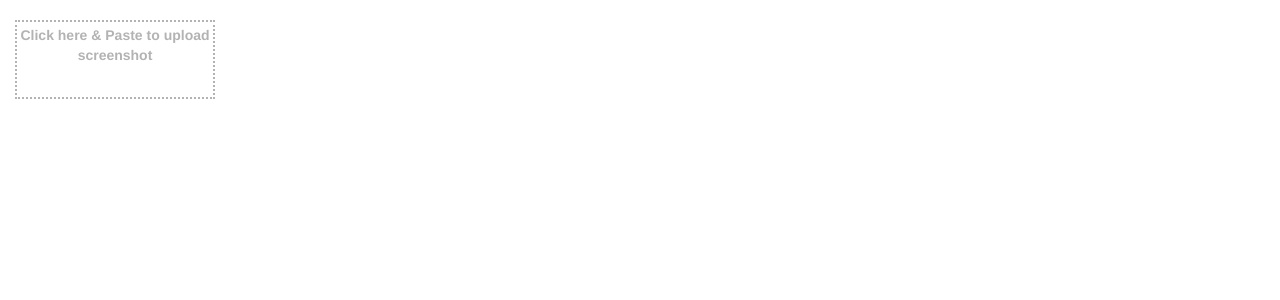
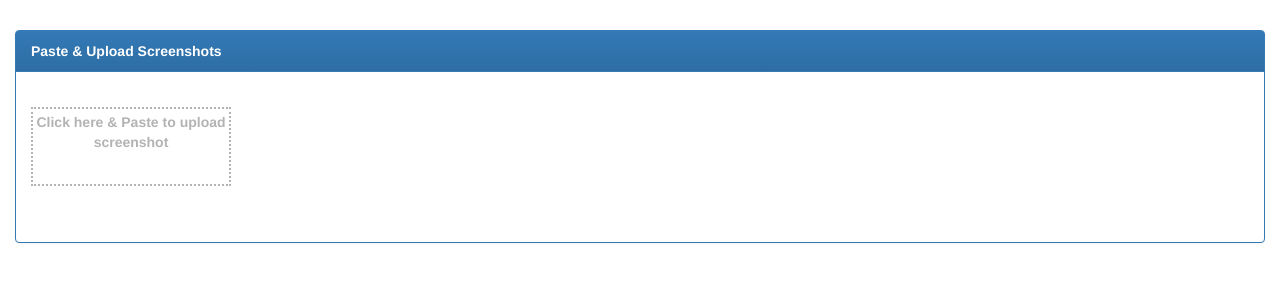
Before and after one commit to jithin-c/screenshot-paste-and-upload-django, a Django app: page / in a window 1280 px wide. Shown: the top 300 px of the page. Run offline with Django 3.2, Linux system fonts and the light colour scheme; data that the repository does not hold is empty; some libraries are stand-ins or nearby versions.

Commit message:
included a preview of app

```diff
--- a/file_upload/templates/landing_page.html
+++ b/file_upload/templates/landing_page.html
@@ -29,18 +29,22 @@
 
 <body>
 
-<div class="col-sm-12">
+<div class="col-sm-12" style="margin-top:30px;">
+
+<div class="panel panel-primary"">
+    <div class="panel-heading"><strong>Paste & Upload Screenshots</strong></div>
+
+    <div class="panel-body">
         <div class="row">
-        <div class="col-sm-4" id="screenshots_list">
+            <div class="col-sm-4 text-center" >
                 <div id="id_screenshot_div" class="screenshot_div text-center" contenteditable="true">Click here & Paste to upload screenshot</div>
             </div>
         </div>
 
-
-    <div class="row" style="margin-top:20px;">
-        <div class="col-sm-4" id="screenshots_list">
+        <div class="row" style="margin-top:20px;padding-top:10px;padding-bottom:10px;">
+            <div class="col-lg-12" id="screenshots_list">
                 {% for file in screenshots %}
-            <div class="col-lg-3 col-md-4 col-xs-6 thumb" style="width:120px;height:100px;padding:5px;">
+                <div class="col-lg-3 col-md-4 thumb" style="width:120px;height:100px;padding:5px;">
                     <a data-toggle="tooltip" data-placement="bottom" title="{{file.get_name}}" class="thumbnail" target="_blank" href="{{MEDIA_URL}}{{file.attachment}}" >
                         <img class="img-responsive" src="{{MEDIA_URL}}{{file.attachment}}" alt="Short alt text" style="width:100px;height:100px">
                     </a>
@@ -48,6 +52,9 @@
                 {% endfor %}
             </div>
         </div>
+    </div>
+</div>
+
 </div>
 
 <script>
```
Also changed, not shown: files/media/preview.png (added). Lines whose indentation alone changed are shown as unchanged.
